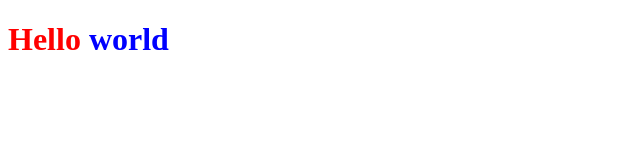
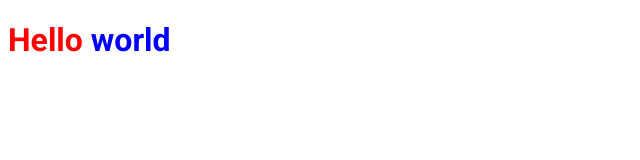
Before and after one commit to diegods-ferreira/ignews, a Next.js app: page / in a window 1280 px wide. Shown: the top 160 px of the page, without its empty margins (0-640 px from the left). Built offline with nearby package versions, Linux system fonts and the light colour scheme.

Commit message:
Configurando fonte externa

```diff
--- /dev/null
+++ b/src/pages/_document.tsx
@@ -0,0 +1,22 @@
+import Document, { Head, Html, Main, NextScript } from 'next/document';
+
+export default class MyDocument extends Document {
+  render() {
+    return (
+      <Html lang="en">
+        <Head>
+          <link rel="preconnect" href="https://fonts.googleapis.com" />
+          <link rel="preconnect" href="https://fonts.gstatic.com" />
+          <link href="https://fonts.googleapis.com/css2?family=Roboto:wght@400;700;900&display=swap" rel="stylesheet" />
+
+          <title>ig.news</title>
+        </Head>
+
+        <body>
+          <Main />
+          <NextScript />
+        </body>
+      </Html>
+    );
+  }
+}
--- a/src/styles/home.module.scss
+++ b/src/styles/home.module.scss
@@ -1,5 +1,6 @@
 .title {
   color: red;
+  font-family: Roboto;
 
   span {
     color: blue;
```
